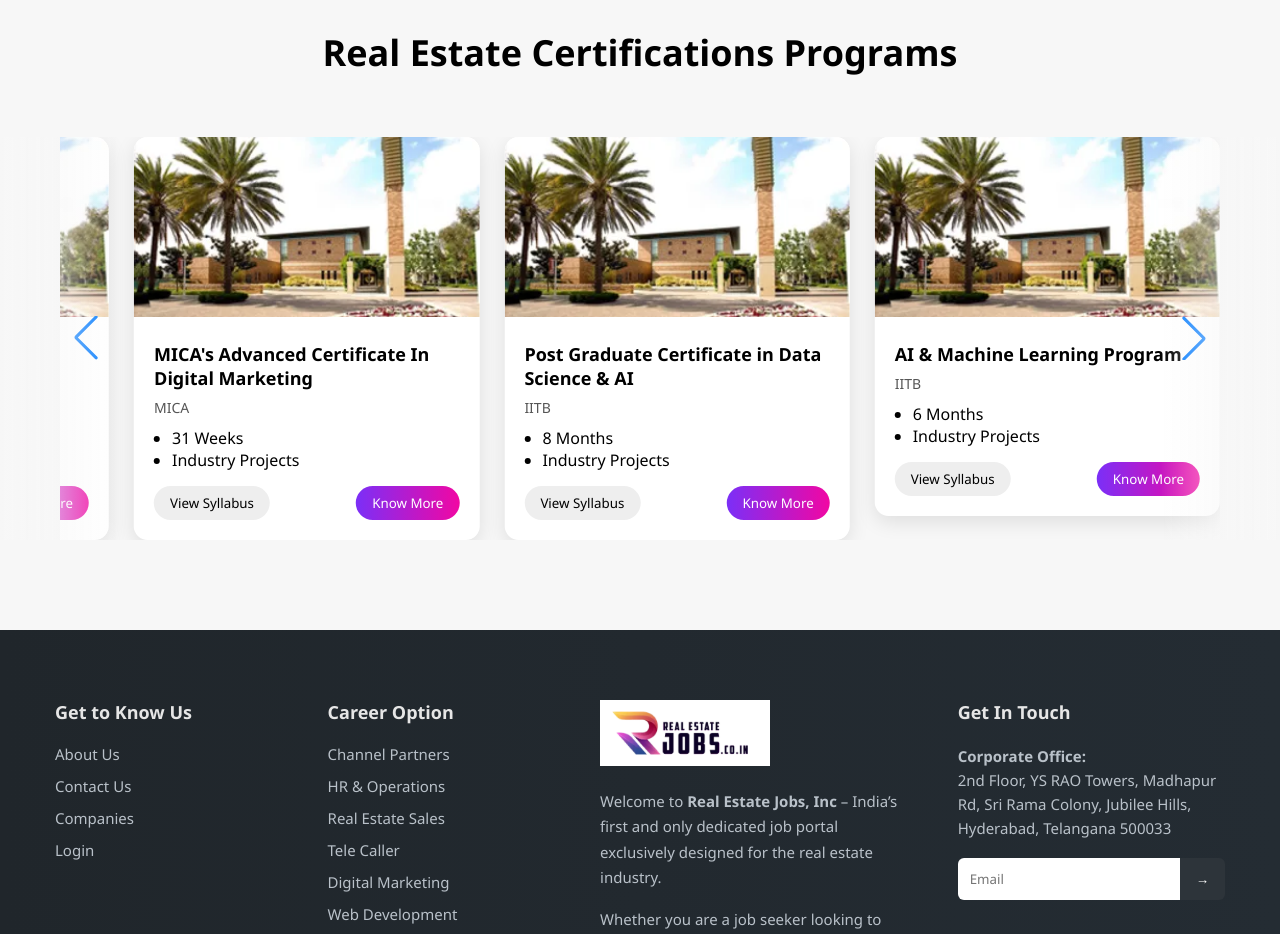
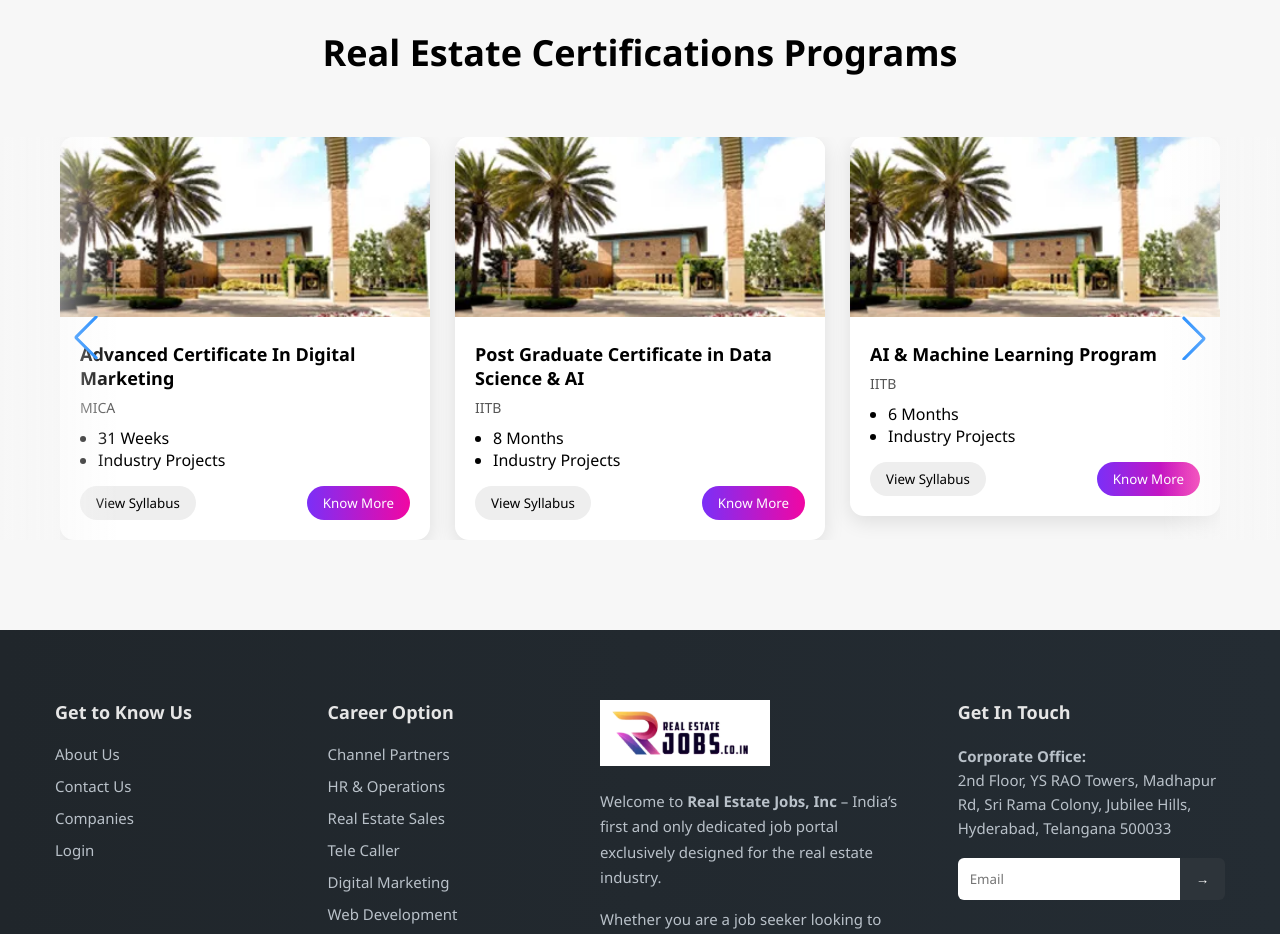
Before and after one commit to Rishwanth-M/realestate, a React (Vite) app: page / in a window 1280 px wide. Shown: the part 4760-5694 px from the top of the page. Built offline with nearby package versions, Linux system fonts and the light colour scheme.

Commit message:
Update CertificationPrograms.jsx

```diff
--- a/src/components/CertificationPrograms/CertificationPrograms.jsx
+++ b/src/components/CertificationPrograms/CertificationPrograms.jsx
@@ -2,7 +2,7 @@
 import "./CertificationPrograms.css";
 
 import { Swiper, SwiperSlide } from "swiper/react";
-import { Navigation, Autoplay, FreeMode } from "swiper/modules";
+import { Navigation, Autoplay } from "swiper/modules";
 
 import "swiper/css";
 import "swiper/css/navigation";
@@ -15,7 +15,7 @@
     img: "/certificates/cert1.jpg"
   },
   {
-    title: "MICA's Advanced Certificate In Digital Marketing",
+    title: "Advanced Certificate In Digital Marketing",
     inst: "MICA",
     duration: "31 Weeks",
     img: "/certificates/cert2.jpg"
@@ -34,8 +34,7 @@
   }
 ];
 
-export default function CertificationPrograms() {
-
+const CertificationPrograms = () => {
   return (
     <section className="cert-section">
 
@@ -46,18 +45,26 @@
       <div className="cert-slider-wrapper">
 
         <Swiper
-          modules={[Navigation, Autoplay, FreeMode]}
-          slidesPerView={3.2}
+          modules={[Navigation, Autoplay]}
           spaceBetween={25}
-          centeredSlides={false}
           loop={true}
-          navigation={true}
-          freeMode={true}
-          speed={5000}
+          navigation
           autoplay={{
-            delay: 0,
+            delay: 3000,
             disableOnInteraction: false,
             pauseOnMouseEnter: true
+          }}
+
+          breakpoints={{
+            0: {
+              slidesPerView: 1
+            },
+            768: {
+              slidesPerView: 2
+            },
+            1024: {
+              slidesPerView: 3
+            }
           }}
         >
 
@@ -104,4 +111,6 @@
 
     </section>
   );
-}
+};
+
+export default CertificationPrograms;
```
